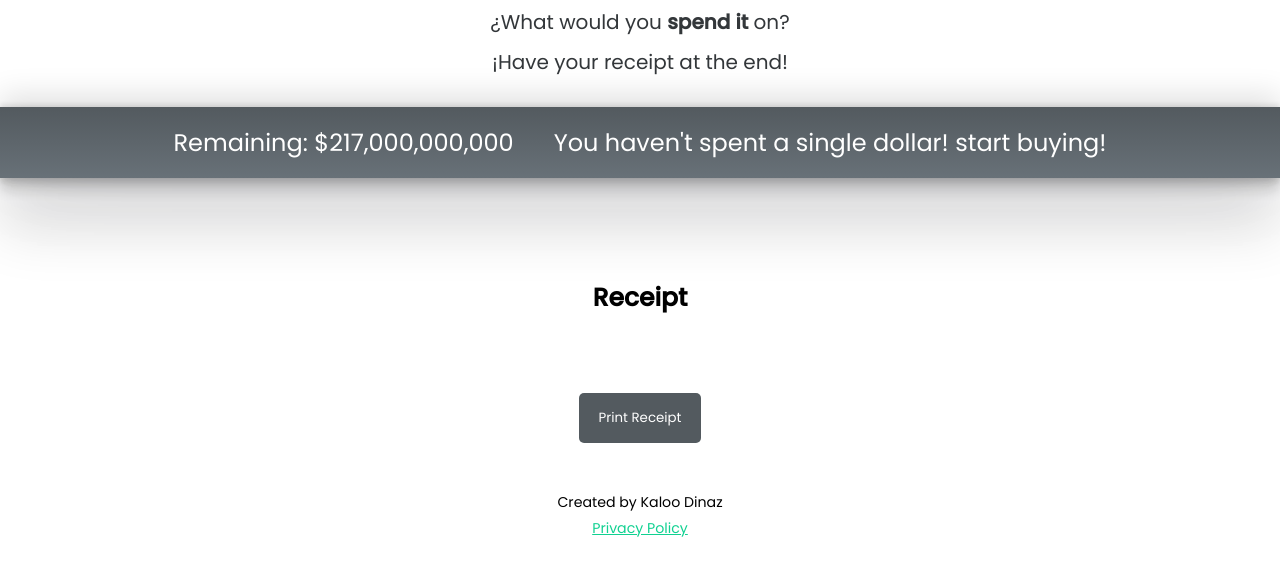
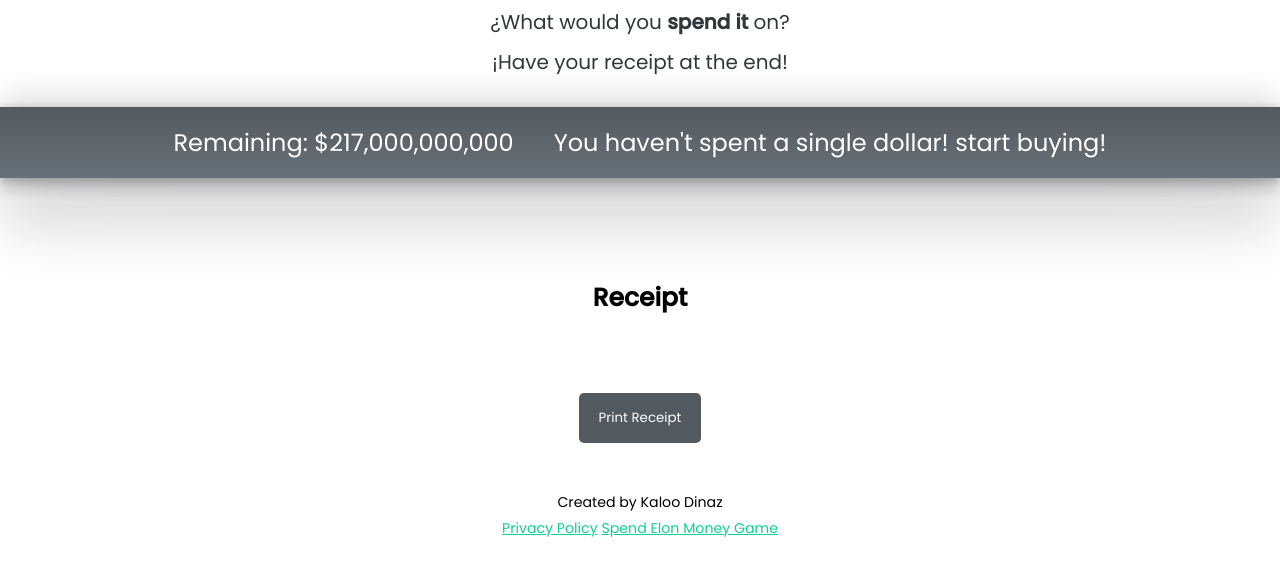
Before and after one commit to kaloodinaz/Spend-Elon-Musk-Money, a plain HTML site: page index.html in a window 1280 px wide. Shown: the part 361-931 px from the top of the page. Drawn offline with Linux system fonts and the light colour scheme.

Commit message:
Update index.html

```diff
--- a/index.html
+++ b/index.html
@@ -59,6 +59,7 @@
         Created by Kaloo Dinaz
         <br>
         <a href="/privacy-policy.html">Privacy Policy</a>
+        <a href="https://spendmoneyelonmusk.com/">Spend Elon Money Game</a>
       </small>
     </div>
     <script defer src="code.js"></script>
```
